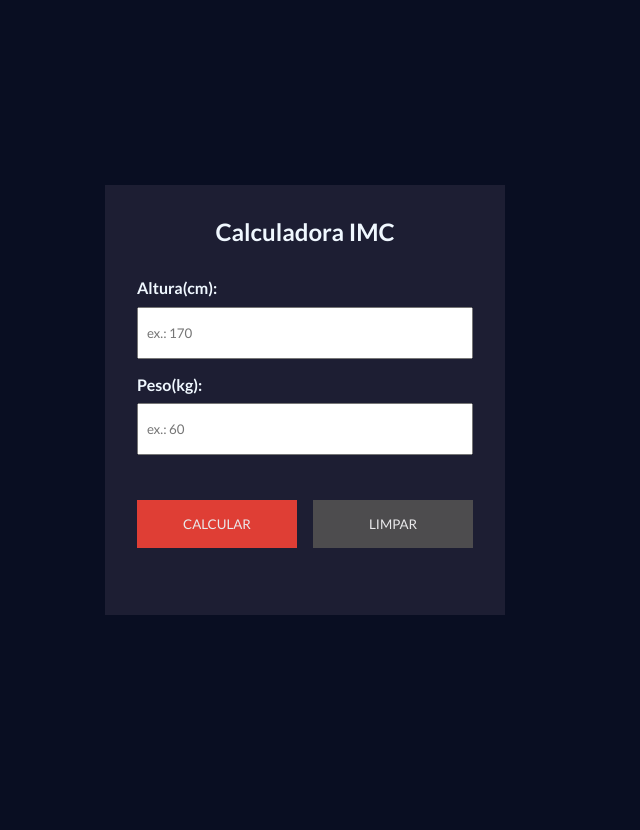
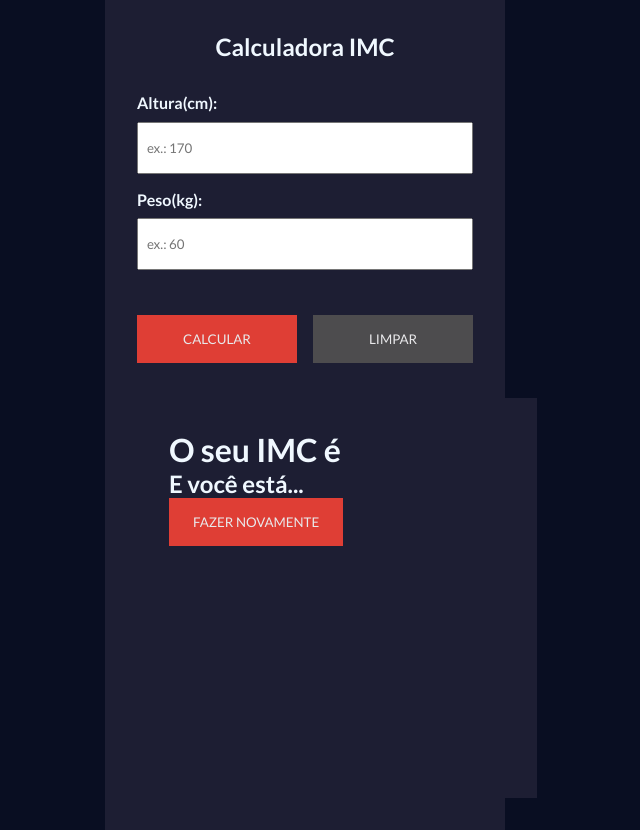
Before and after one commit to edgardjustino/IMC-Calculator, a plain HTML site: page index.html in a window 1280 px wide. Shown: the whole page, without its empty margins (335-975 px from the left). Before the commit the page ends 800 px from the top, so only its background shows below. Drawn offline with Linux system fonts and the light colour scheme.

Commit message:
add: adding new page for results

```diff
--- a/index.html
+++ b/index.html
@@ -40,6 +40,12 @@
                     <div class="cresult" id='result'></div>
                 </div>
 
+                <div class="result-screen">
+                    <h1>O seu IMC é </h1>
+                    <h2>E você está...</h2>
+                    <button>Fazer Novamente</button>
+                </div>
+
         </div>
     </main>
     <script src="script.js"></script>
--- a/styles.css
+++ b/styles.css
@@ -18,7 +18,8 @@ body {
     display: none !important;
 }
 
-.container{
+.container,
+.result-screen{
     min-width: 400px;
     min-height: 400px;
     background-color: #1d1e33;
```
